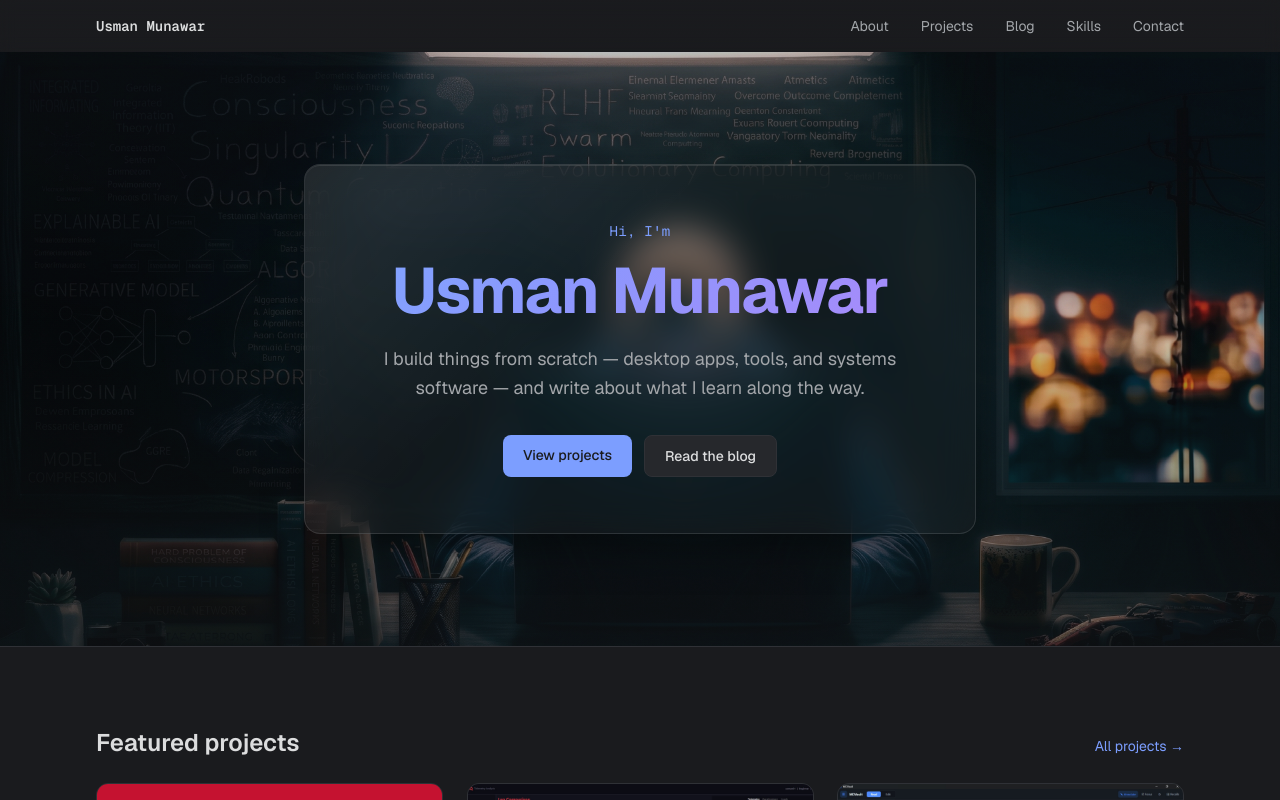
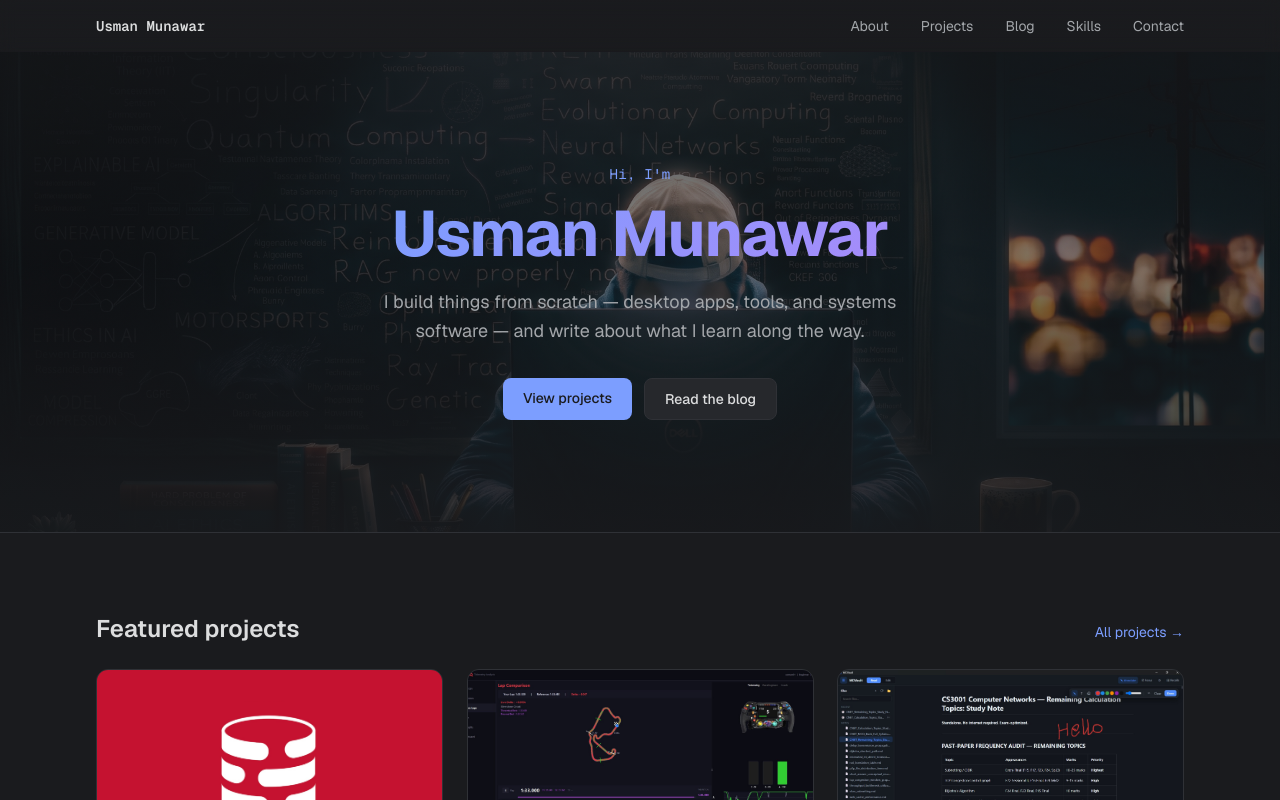
Before and after one commit to usmann-01/UsmanMunawar.dev, a Next.js app: page / in a window 1280 px wide. Shown: the top 800 px of the page. Built offline with nearby package versions, Linux system fonts and the light colour scheme.

Commit message:
Revert "Hero: brighter image + glassmorphism panel behind text"
This reverts commit 436455f01fb6f2730e5cbe0eba960c7dea33e197.

```diff
--- a/app/page.tsx
+++ b/app/page.tsx
@@ -58,22 +58,20 @@ export default function Home() {
           style={{ background: 'var(--gradient-hero)' }}
           aria-hidden="true"
         />
-        {/* Full-bleed background image, cover-cropped (preserves aspect ratio).
-            Kept ~85% opaque so the photo reads clearly; the glass panel carries
-            text legibility instead of a heavy full-section overlay. */}
+        {/* Full-bleed background image, cover-cropped (preserves aspect ratio). */}
         <div
-          className="pointer-events-none absolute inset-0 -z-10 bg-[var(--color-bg)] bg-cover bg-center opacity-[0.85]"
+          className="pointer-events-none absolute inset-0 -z-10 bg-[var(--color-bg)] bg-cover bg-center"
           style={{ backgroundImage: "url('/assets/hero.jpg')" }}
           aria-hidden="true"
         />
-        {/* Subtle vignette between image and text. */}
+        {/* Dark overlay between image and text for contrast. */}
         <div
           className="pointer-events-none absolute inset-0 -z-10"
           style={{ background: 'var(--gradient-hero-overlay)' }}
           aria-hidden="true"
         />
-        <div className="mx-auto flex w-full max-w-3xl flex-col items-center px-4 py-20 sm:px-6 sm:py-28 lg:px-8">
-          <div className="glass-panel animate-fade-up flex w-full max-w-2xl flex-col items-center rounded-2xl px-6 py-10 text-center sm:px-12 sm:py-14">
+        <div className="mx-auto flex w-full max-w-3xl flex-col items-center px-4 py-20 text-center sm:px-6 sm:py-28 lg:px-8">
+          <div className="animate-fade-up flex flex-col items-center">
             <p className="mb-4 font-mono text-sm tracking-[0.02em] text-[var(--color-accent)]">
               Hi, I&apos;m
             </p>
--- a/styles/globals.css
+++ b/styles/globals.css
@@ -61,14 +61,13 @@
   --gradient-accent: linear-gradient(135deg, #7c9eff 0%, #a78bfa 100%);
   --glow-accent: 0 0 0 1px rgba(124, 158, 255, 0.35), 0 8px 30px -8px rgba(124, 158, 255, 0.35);
 
-  /* Light vignette over the hero background image — kept subtle so the image
-     stays ~80% visible; the glass panel now carries text legibility. Uses only
+  /* Dark overlay for text legibility over the hero background image. Uses only
      the existing --color-bg (just varied alpha) so no new palette is added. */
   --gradient-hero-overlay: linear-gradient(
     to bottom,
-    color-mix(in srgb, var(--color-bg) 18%, transparent),
-    color-mix(in srgb, var(--color-bg) 8%, transparent) 45%,
-    color-mix(in srgb, var(--color-bg) 38%, transparent)
+    color-mix(in srgb, var(--color-bg) 72%, transparent),
+    color-mix(in srgb, var(--color-bg) 55%, transparent) 45%,
+    color-mix(in srgb, var(--color-bg) 88%, transparent)
   );
 }
 
@@ -282,35 +281,6 @@
   animation: shimmer 1.5s infinite;
 }
 
-/* High-end glassmorphism panel — frosted translucent surface with blur +
-   saturation, a hairline light border, a soft drop shadow, and an inset top
-   highlight for the "polished glass" edge. Built from the existing --color-bg
-   tokens (varied alpha) plus white at low alpha for the specular edge, so no
-   new base palette is introduced. */
-.glass-panel {
-  position: relative;
-  background: color-mix(in srgb, var(--color-bg-elevated) 42%, transparent);
-  backdrop-filter: blur(18px) saturate(150%);
-  -webkit-backdrop-filter: blur(18px) saturate(150%);
-  border: 1px solid color-mix(in srgb, #ffffff 12%, transparent);
-  box-shadow:
-    0 16px 48px -12px rgba(0, 0, 0, 0.55),
-    inset 0 1px 0 0 rgba(255, 255, 255, 0.10);
-}
-/* Faint diagonal sheen across the top-left for extra depth. */
-.glass-panel::before {
-  content: "";
-  position: absolute;
-  inset: 0;
-  border-radius: inherit;
-  pointer-events: none;
-  background: linear-gradient(
-    135deg,
-    rgba(255, 255, 255, 0.08) 0%,
-    rgba(255, 255, 255, 0) 40%
-  );
-}
-
 /* Skill icon badge — subtle lift + accent glow on hover, matching the
    card-glow interaction used elsewhere. Reuses the existing glow token. */
 .skill-badge {
```
